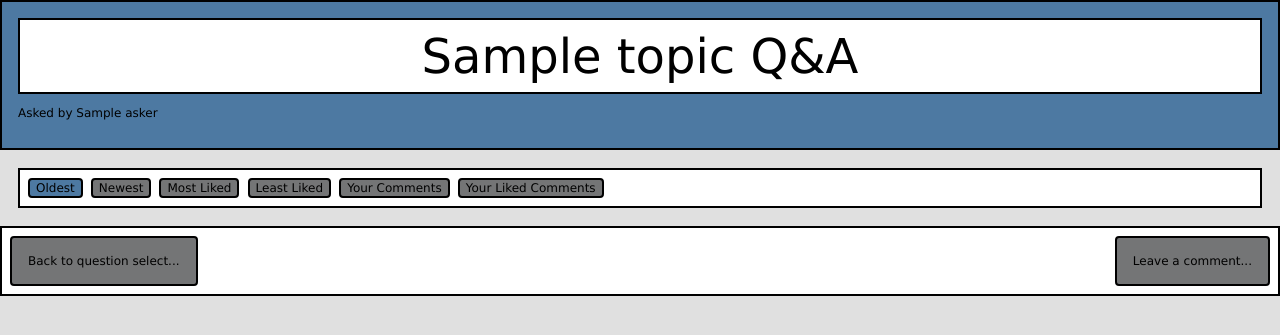
After one commit to u1942789/WMGTSS_u1942789, a Flask app: template templates/answer_page_template.html in a window 1280 px wide. The commit adds this page. Shown: the top 335 px of the page. Run offline with Flask 2, Linux system fonts and the light colour scheme; the template is opened without the code that fills it: most values are stand-ins (such as "Sample title", 1, 10 or a date in 2020).

```diff
--- a/main.py
+++ b/main.py
@@ -88,10 +88,10 @@ def login():
 
 @app.route("/home/")
 def home():
-    if "user" in session:
+    if "user" not in session:
+        return redirect(url_for("login"))
+    else:
         return render_template("home_template.html")
-    else:
-        return redirect(url_for("login"))
 
 
 @app.route("/logout/")
@@ -143,19 +143,22 @@ def create_qanda():
 
 @app.route("/<int:qanda_board_id>/delete/")
 def delete_qanda(qanda_board_id):
-    for q in qanda_boards:
-        if q.qanda_board_id == qanda_board_id:
-            qanda_boards.remove(q)
-    # Delete all questions associated with the Q&A board after it is deleted.
-    # This is because new Q&A boards would take on the deleted Q&A boards ID, and would take the question data from the
-    # deleted Q&A boards.
-    # Do not loop over a list you are modifying.
-    # This caused only half (rounded down) of the questions to be deleted.
-    # Instead, a copy of the array, "questions", must be used.
-    for question in questions[:]:
-        if question.qanda_board_id == qanda_board_id:
-            questions.remove(question)
-    return redirect(url_for("qanda_board_select"))
+    if "user" in session:
+        for q in qanda_boards:
+            if q.qanda_board_id == qanda_board_id:
+                qanda_boards.remove(q)
+        # Delete all questions associated with the Q&A board after it is deleted.
+        # This is because new Q&A boards would take on the deleted Q&A boards ID, and would take the question data from
+        # the deleted Q&A boards.
+        # Do not loop over a list you are modifying.
+        # This caused only half (rounded down) of the questions to be deleted.
+        # Instead, a copy of the array, "questions", must be used.
+        for question in questions[:]:
+            if question.qanda_board_id == qanda_board_id:
+                questions.remove(question)
+        return redirect(url_for("qanda_board_select"))
+    else:
+        return redirect(url_for("login"))
 
 
 # Need to use "int:" else a String is returned.
@@ -214,17 +217,49 @@ def ask_question(qanda_board_id):
         return redirect(url_for("login"))
 
 
+@app.route("/<qanda_board_id>/<int:question_id>/")
+def question_view(qanda_board_id, question_id):
+    pass
+
+
+@app.route("/<qanda_board_id>/<int:question_id>/answer/")
+def answer_question(qanda_board_id, question_id):
+    if "user" in session:
+        answerer = session["user"]
+        # Only tutors can answer questions.
+        for credential in credentials:
+            # "credential[0]" is the username.
+            if credential[0] == answerer:
+                # This checks that they are a tutor. As tutors have "True" in the third part of their array.
+                if credential[2]:
+                    # If there is no answer to the question currently.
+                    for question in questions:
+                        if question.question_id == question_id:
+                            if question.answer == "":
+                                # Let the tutor answer.
+                                render_template("answer_question_template")
+                            else:
+                                # Redirect to the answer page.
+                                render_template("answer_page_template.html")
+                else:
+                    # Redirect to the answer page.
+                    render_template("answer_page_template.html")
+        # for question in questions:
+        #     if question.question_id == question_id:
+        #         questions.remove(question)
+        # return redirect(url_for("qanda_board", qanda_board_id=qanda_board_id))
+    else:
+        return redirect(url_for("login"))
+
+
 @app.route("/<qanda_board_id>/<int:question_id>/delete/")
 def delete_question(qanda_board_id, question_id):
-    check_user()
-    for question in questions:
-        if question.question_id == question_id:
-            questions.remove(question)
-    return redirect(url_for("qanda_board", qanda_board_id=qanda_board_id))
-
-
-def check_user():
-    if "user" not in session:
+    if "user" in session:
+        for question in questions:
+            if question.question_id == question_id:
+                questions.remove(question)
+        return redirect(url_for("qanda_board", qanda_board_id=qanda_board_id))
+    else:
         return redirect(url_for("login"))
 
 
--- /dev/null
+++ b/templates/answer_page_template.html
@@ -0,0 +1,37 @@
+<!DOCTYPE html>
+<html lang="en">
+<head>
+    <meta charset="UTF-8">
+    <link rel="icon" href="{{ url_for('static',filename='resources/logo.png') }}">
+    <link rel="stylesheet" href="{{ url_for('static',filename='styles/qanda_board_style.css') }}">
+    <title>WMG Teaching Support System</title>
+</head>
+<body>
+
+<!-- Heading -->
+<div class="heading_div">
+    <p class="heading_paragraph">{{ question.topic }} Q&A</p>
+    <p class="asker"> Asked by {{ question.asker }}</p>
+</div>
+
+<!-- Sorter Buttons -->
+<div class="sorter_div">
+    <button id="initial_button" class="sorter_button" type="button">Oldest</button>
+    <button class="sorter_button" type="button">Newest</button>
+    <button class="sorter_button" type="button">Most Liked</button>
+    <button class="sorter_button" type="button">Least Liked</button>
+    <button class="sorter_button" type="button">Your Comments</button>
+    <button class="sorter_button" type="button">Your Liked Comments</button>
+</div>
+
+<!-- Footer -->
+<div class="footer">
+    <form method="GET" action="/<qanda_board_id>/">
+        <button type="submit" class="back_button">Back to question select...</button>
+    </form>
+    <!-- Not supported. -->
+    <button type="submit" class="ask_button">Leave a comment...</button>
+</div>
+
+</body>
+</html>
--- a/templates/qanda_board_template.html
+++ b/templates/qanda_board_template.html
@@ -36,7 +36,9 @@
         <p class="asker"> Asked by {{ question.asker }} on {{question.date}}.</p>
     </div>
     <div class="button_box">
-        <button class="answer_button">Answer...</button>
+        <form action="/{{ question.qanda_board_id }}/{{ question.question_id }}/answer/">
+            <button class="answer_button">Answer...</button>
+        </form>
         <button class="comment_button">{{question.number_of_comments}} comments...</button>
         <form action="/{{ question.qanda_board_id }}/{{ question.question_id }}/delete/">
             <button class="delete_button">Delete</button>
```
Also changed, not shown: templates/answer_question_template.html (added, +37 -0 lines), templates/qanda_board_select_template.html (+6 -4 lines).
